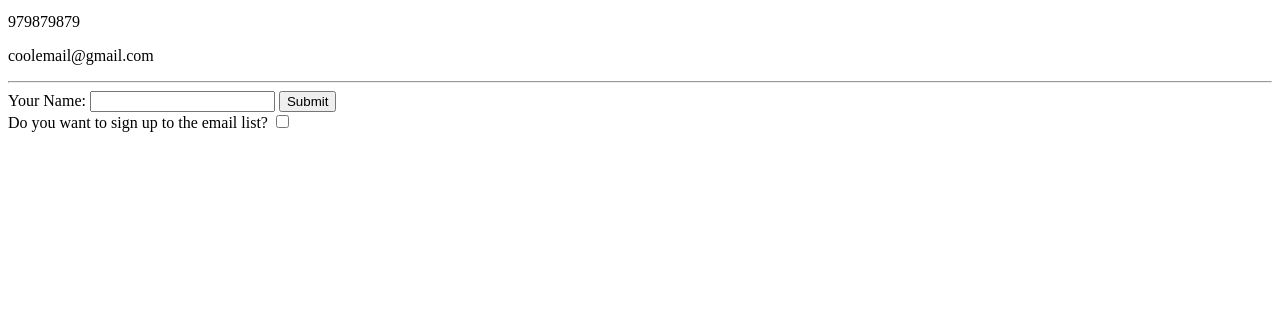
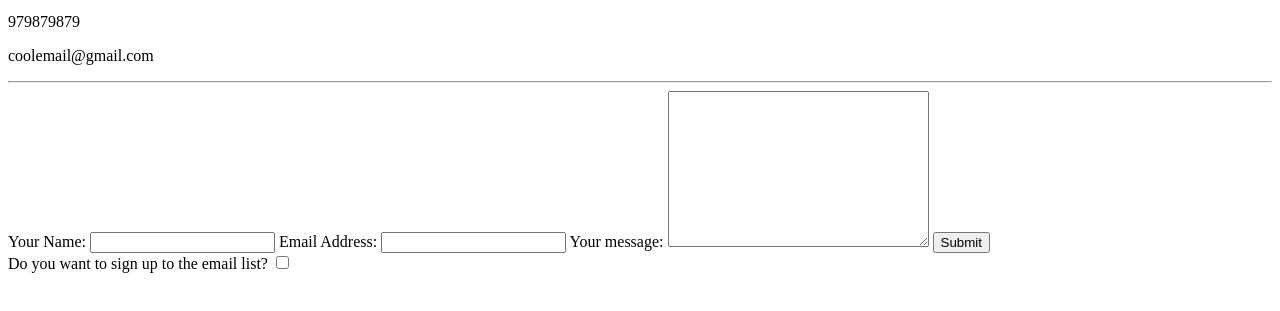
Before and after one commit to empty-works/cv, a plain HTML site: page contacts.html in a window 1280 px wide. Shown: the part 101-412 px from the top of the page. Drawn offline with Linux system fonts and the light colour scheme.

Commit message:
Added an email form. Changed how the action behaves in contacts.

```diff
--- a/contacts.html
+++ b/contacts.html
@@ -10,9 +10,13 @@
 		<p>979879879</p>
 		<p>coolemail@gmail.com</p>
 		<hr>
-		<form class="" action="index.html" method="post">
+		<form class="" action="mailto:zero_the_hero@gmail.com" method="post">
 			<label>Your Name:</label>
 			<input type="text" name="" value="">
+			<label>Email Address:</label>
+			<input type="email" name="" value="">
+			<label>Your message:</label>
+			<textarea name="" rows="10" cols="30"></textarea>
 			<input type="submit" name=""><br>
 			<label>Do you want to sign up to the email list?</label>
 			<input type="checkbox" name="" value="">
```
